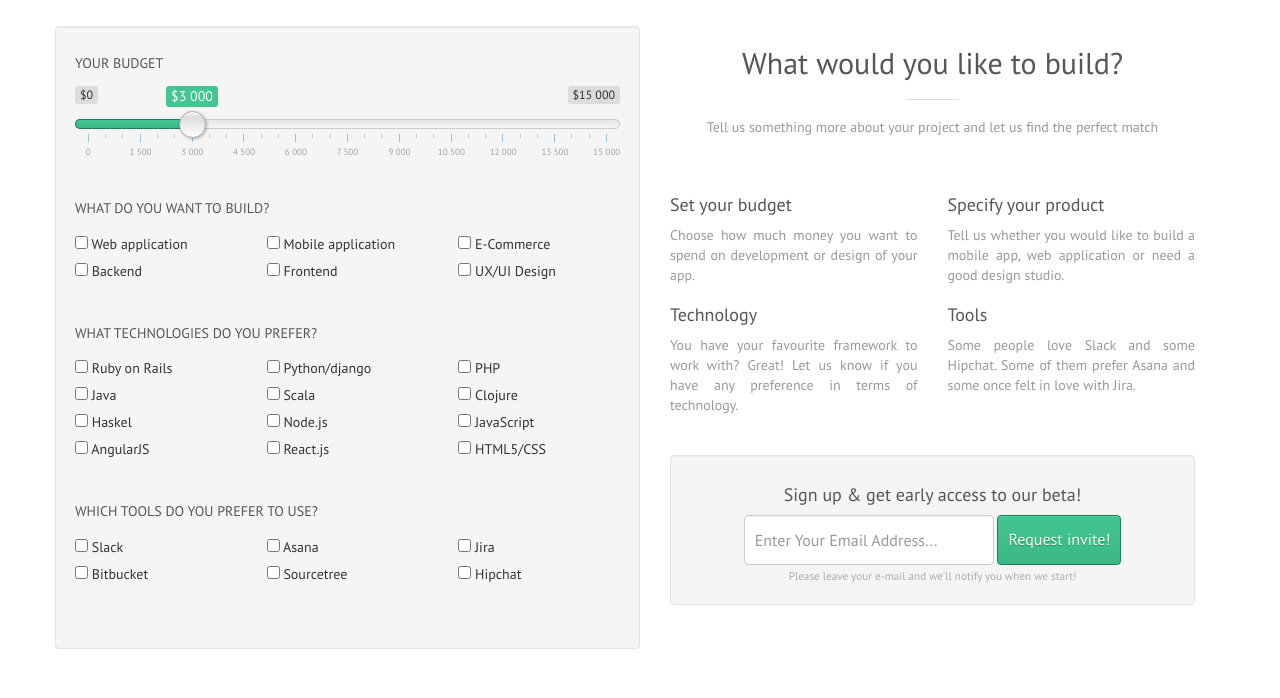
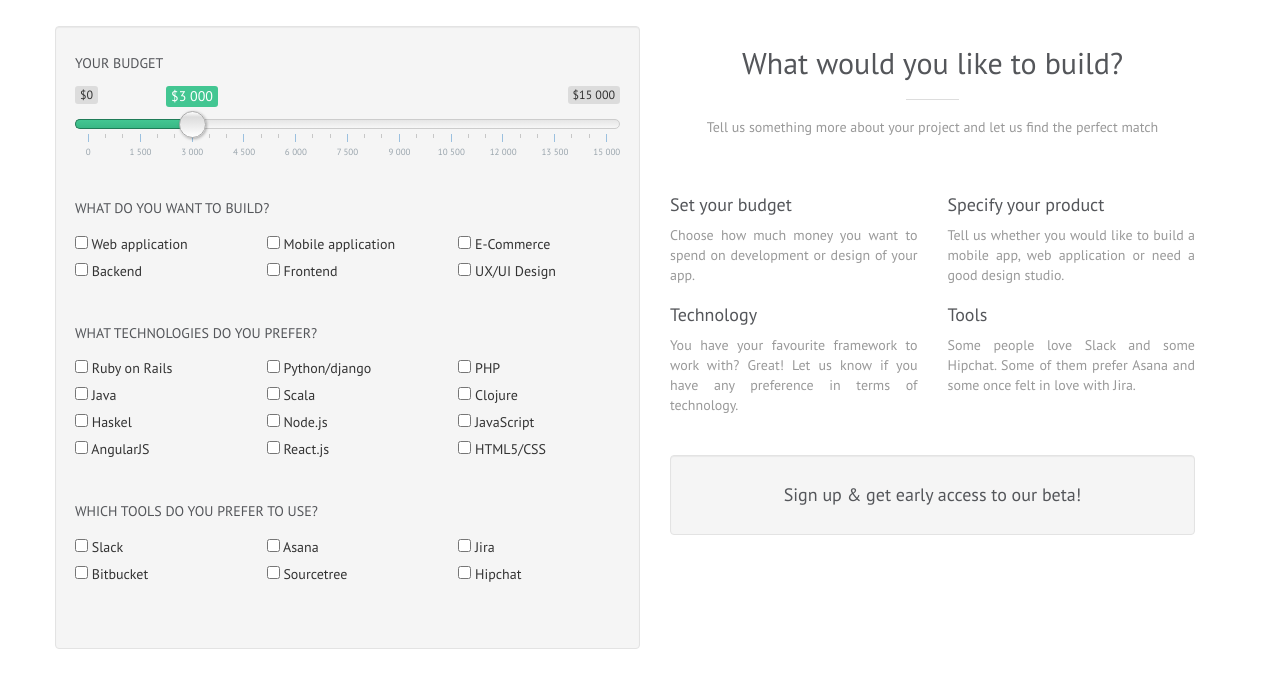
Before and after one commit to githound/githound.github.io, a plain HTML site: page index.html in a window 1280 px wide. Shown: the part 1236-1934 px from the top of the page. Drawn offline with nearby package versions, Linux system fonts and the light colour scheme.

Commit message:
Mixpanel - track only up form

```diff
--- a/index.html
+++ b/index.html
@@ -366,15 +366,15 @@
 				<div class="row spec-form-mail">
 					<div class="col-md-12 well" style="text-align: center">
 						<h4>Sign up & get early access to our beta!</h4>
-						<form class="form-inline" action="http://githound.us11.list-manage.com/subscribe/post?u=ce324e7802138fa1a9eda5bac&amp;id=f08025b4fc" method="post" id="mc-embedded-subscribe-form-down" name="mc-embedded-subscribe-form-down" class="validate" target="_blank" novalidate>
-							<!-- EMAIL INPUT BOX -->
+						<!-- <form class="form-inline" action="http://githound.us11.list-manage.com/subscribe/post?u=ce324e7802138fa1a9eda5bac&amp;id=f08025b4fc" method="post" id="mc-embedded-subscribe-form-down" name="mc-embedded-subscribe-form-down" class="validate" target="_blank" novalidate>
+							<!-- EMAIL INPUT BOX
 							<input type="email" name="EMAIL" placeholder="Enter Your Email Address..." class="email form-control input-box form-signup" id="mce-EMAIL">
 							<div style="position: absolute; left: -5000px;"><input type="text" name="b_ce324e7802138fa1a9eda5bac_f08025b4fc" tabindex="-1" value=""></div>
-							<!-- SUBSCRIBE BUTTON -->
+							<!-- SUBSCRIBE BUTTON
 							<input type="submit" name="submit" class="btn btn-success form-signup" value="Request invite!" name="subscribe" id="mc-embedded-subscribe">
 							<br>
 							<small style="color: rgba(0,0,0,0.3)">Please leave your e-mail and we'll notify you when we start!</small>
-						</form>
+						</form>		-->
 					</div>
 				</div>
 			</div>
@@ -415,7 +415,7 @@
 	  ga('send', 'pageview');
 	</script>
 	<script type="text/javascript">
-		// mixpanel.track_forms("#mc-embedded-subscribe-form", "Email subscribe - up form");
+		mixpanel.track_forms("#mc-embedded-subscribe-form", "Email subscribe - up form");
 		// mixpanel.track_forms("#mc-embedded-subscribe-form-down", "Email subscribe - down form");
 	</script>
 </body>
```
